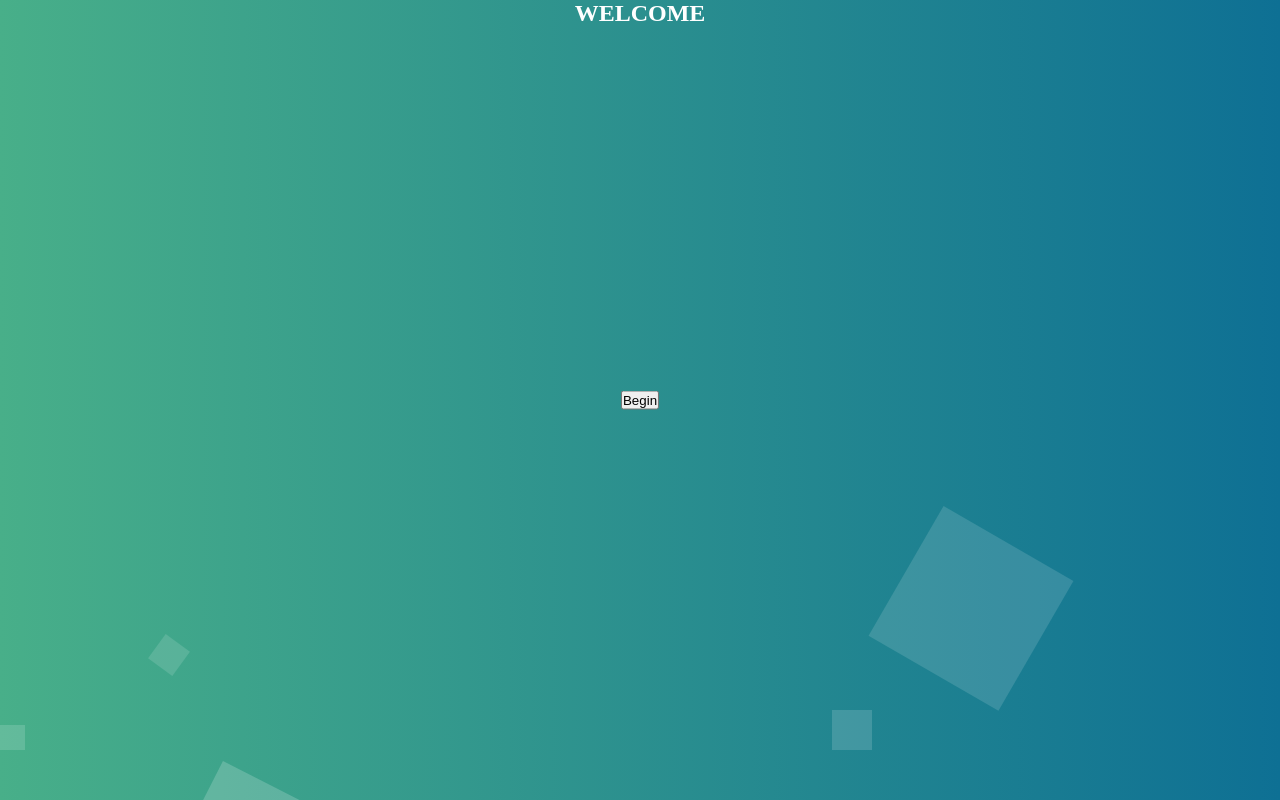
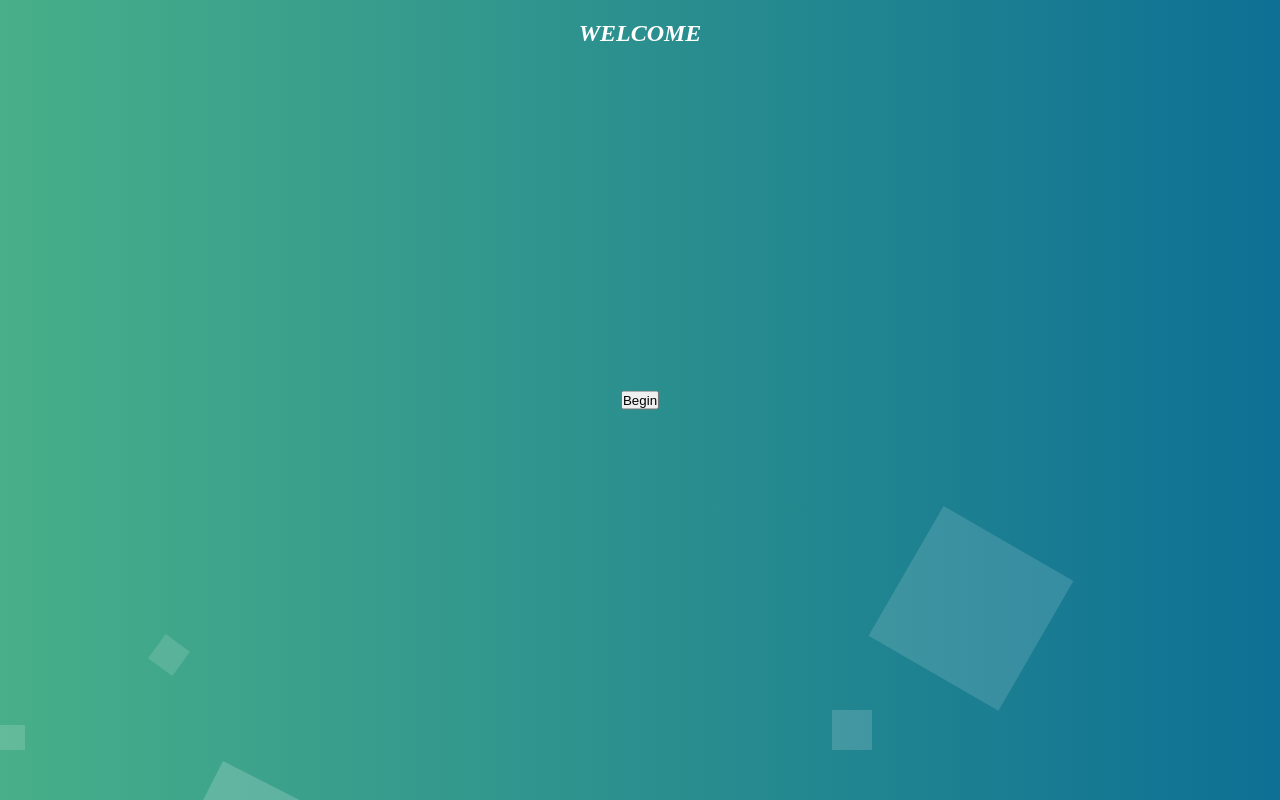
Before and after one commit to JonathonYY/HOTH9, a plain HTML site: page index.html in a window 1280 px wide. Drawn offline with Linux system fonts and the light colour scheme.

Commit message:
Formating head

```diff
--- a/style.css
+++ b/style.css
@@ -19,10 +19,11 @@
     font-size: 20px;
 }
 .banner-text h2{
+    font-style: italic;
     text-align: center;
     color: #fff;
     font-size: 50 px;
-    margin-top: 10;
+    margin-top: 20px;
 }
 
 .animation-area{
```
